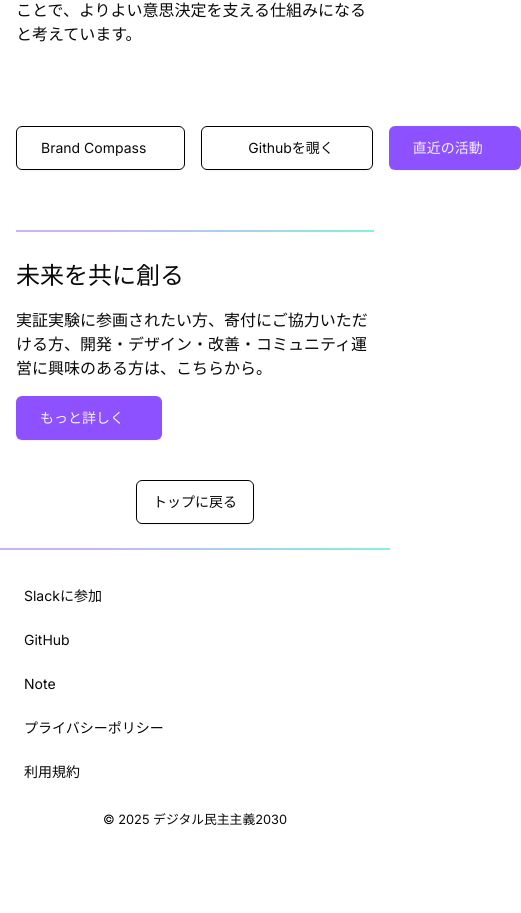
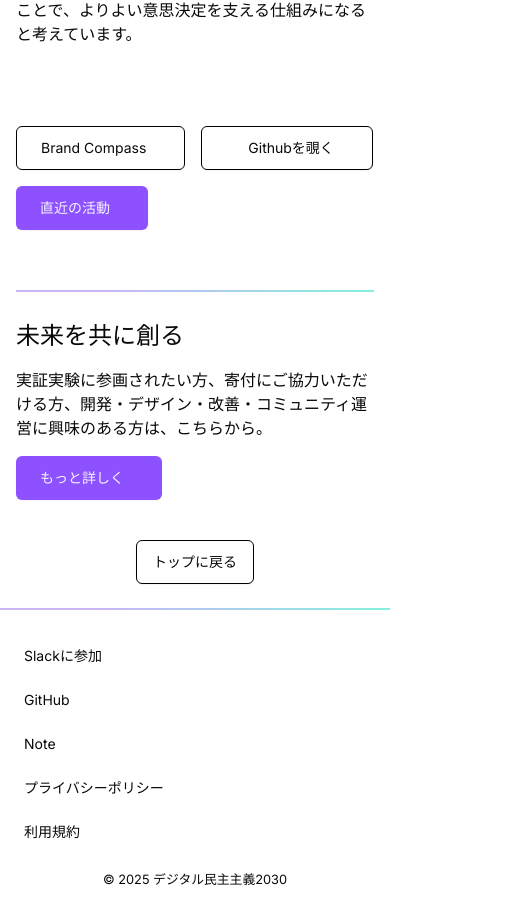
Before and after one commit to moai-redcap/dd2030website, a Next.js app: page /kouchou-ai in a window 390 px wide. Shown: the part 2499-3412 px from the top of the page, 521 px wide, since content can reach past the window. Before the commit the page ends 3352 px from the top, so only its background shows below. Built offline with nearby package versions, Linux system fonts and the light colour scheme; some icons are missing; a web font is replaced by a local one.

Commit message:
広聴AI画面レスポンシブ対応

```diff
--- a/app/kouchou-ai/page.tsx
+++ b/app/kouchou-ai/page.tsx
@@ -85,7 +85,7 @@ export default async function Page() {
             また、ネット上のみで情報収集をするのではなく、タウンミーティングや直接的なヒアリングなど情報源を多様化することが有益です。ブロードリスニングの対象データとしても、電話やオフラインで寄せられる多様な声を集めることは重要であり、様々な声を集めた上で全体像を可視化することで、よりよい意思決定を支える仕組みになると考えています。
           </p>
         </section>
-        <div className="flex gap-4 mt-20">
+        <div className="flex flex-wrap gap-4 mt-20">
           <Link
             href="https://www.figma.com/deck/0B55u8rxDjjjpRJbNUEP0Z/%F0%9F%A7%AD-Brand-Compass?node-id=28-1217&t=iTF8igZOaTbM8DMn-1"
             className={`${buttonVariants({ variant: 'outline' })} h-11 border-black`}
@@ -106,7 +106,10 @@ export default async function Page() {
             </div>
             <NavigateNextIcon />
           </Link>
-          <Link href="/history" className={`${buttonVariants()} h-11`}>
+          <Link
+            href="/history"
+            className={`${buttonVariants()} h-11 sm:w-auto`}
+          >
             <span></span>
             直近の活動
             <NavigateNextIcon />
```
